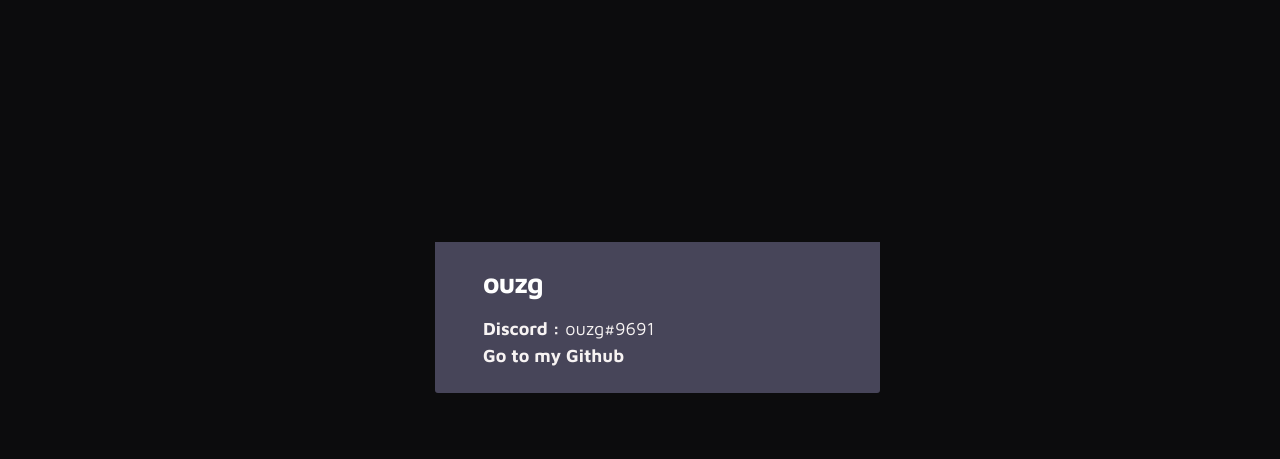
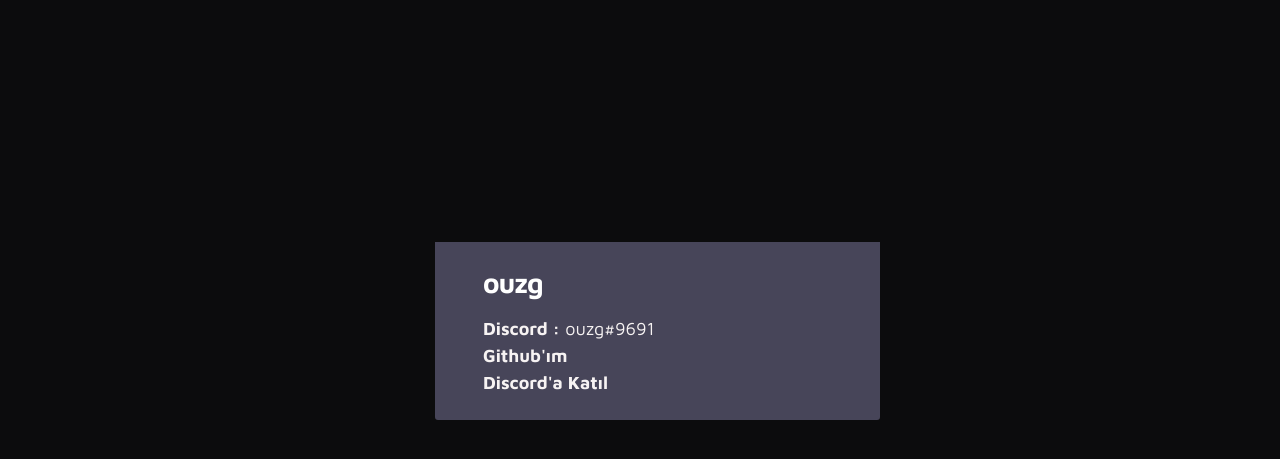
Before and after one commit to ouzg/ouzg.github.io, a plain HTML site: page index.html in a window 1280 px wide. Shown: the part 469-928 px from the top of the page. Drawn offline with Linux system fonts and the light colour scheme.

Commit message:
Update index.html

```diff
--- a/index.html
+++ b/index.html
@@ -255,7 +255,8 @@
                 <div class="contact-info-item">
                   <h3 class="mb-3 text-white">ouzg</h3>
                   <p class="footer-text mb-0" class="fa-brands fa-discord"><b>Discord :</b> ouzg#9691</p>
-                  <p class="footer-text mb-0" class="fa-brands fa-discord"><a href="https://github.com/ouzg"><b>Go to my Github</b></a></p>
+                  <p class="footer-text mb-0" class="fa-brands fa-discord"><a href="https://github.com/ouzg"><b>Github'ım</b></a></p>
+                  <p class="footer-text mb-0" class="fa-brands fa-discord"><a href="https://discord.gg/5nyAYvqnBb"><b>Discord'a Katıl</b></a></p>
                   <!--<p><a href="mailto:hello@company.co">hello@company.co</a></p>-->
                 </div>
 
```
